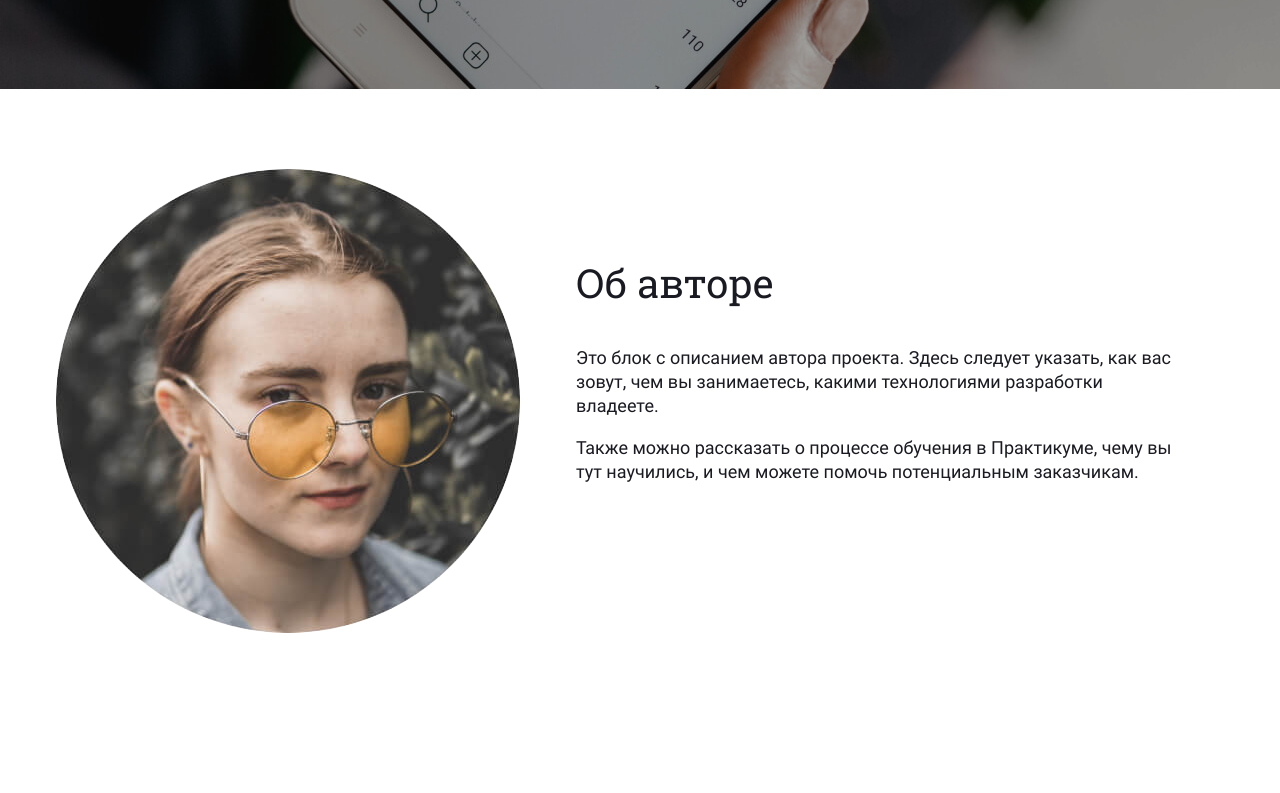
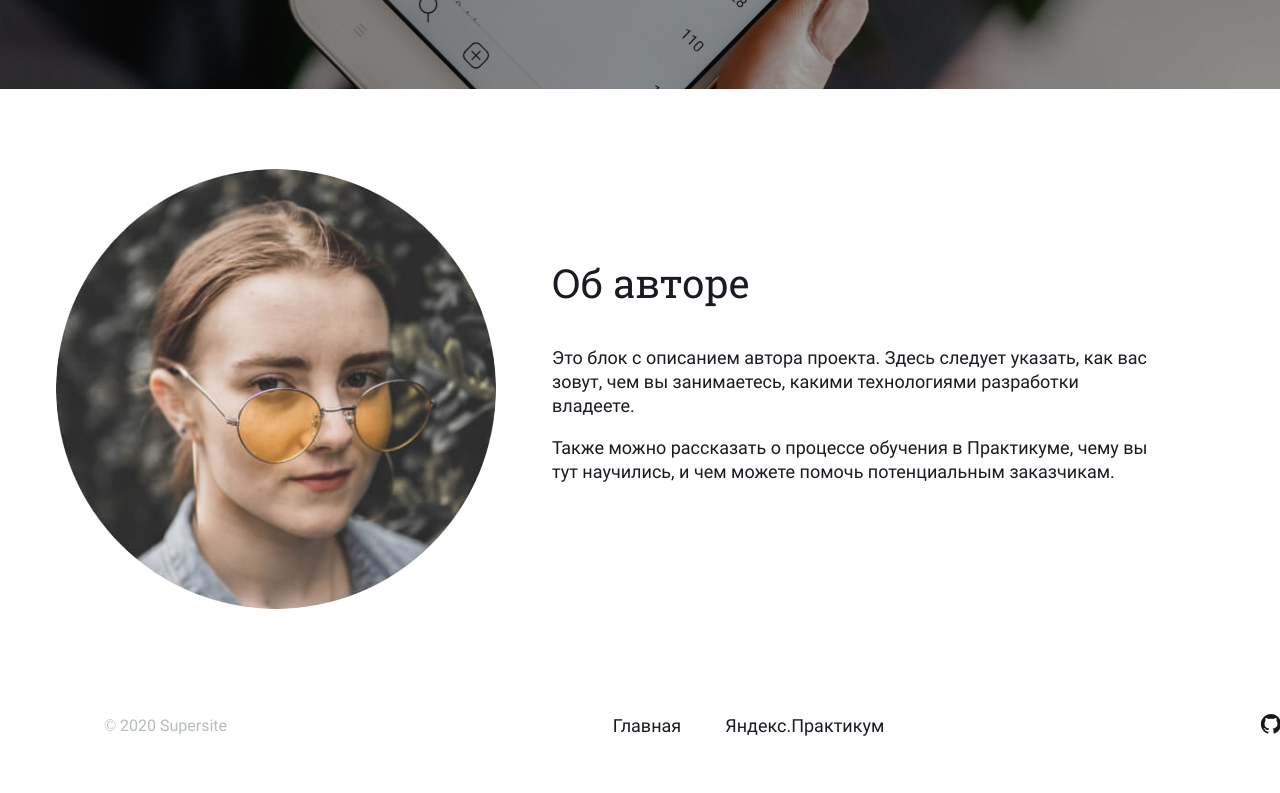
Before and after one commit to Mimitabu/news-explorer-frontend, a website built with webpack: page src/index.html in a window 1280 px wide. Shown: the part 487-1280 px from the top of the page. Before the commit the page ends 1224 px from the top, so only its background shows below. Built offline with nearby package versions, Linux system fonts and the light colour scheme.

Commit message:
add footer

```diff
--- a/src/blocks/about-author/about-author.css
+++ b/src/blocks/about-author/about-author.css
@@ -6,4 +6,6 @@
 .about-author {
   display: flex;
   flex-direction: row;
+  width: 100%;
+  height: 624px;
 }
--- /dev/null
+++ b/src/blocks/footer/__content/footer__content.css
@@ -0,0 +1,7 @@
+.footer__content {
+  display: flex;
+  flex-direction: row;
+  justify-content: space-between;
+  align-items: center;
+  margin: auto 104px;
+}
--- /dev/null
+++ b/src/blocks/footer/__copyright/footer__copyright.css
@@ -0,0 +1,9 @@
+.footer__copyright {
+  font-family: 'Roboto';
+  font-style: normal;
+  font-weight: normal;
+  font-size: 16px;
+  line-height: 22px;
+  color: #B6BCBF;
+  margin: 0px;
+}
--- /dev/null
+++ b/src/blocks/footer/__main-link/footer__main-link.css
@@ -0,0 +1,11 @@
+.footer__main-link {
+  font-family: Roboto;
+  font-style: normal;
+  font-weight: normal;
+  font-size: 18px;
+  line-height: 24px;
+  text-align: center;
+  color: #1A1B22;
+  text-decoration: none;
+  margin-left: 40px;
+}
--- /dev/null
+++ b/src/blocks/footer/__social-link/footer__social-link.css
@@ -0,0 +1,4 @@
+.footer__social-link {
+  margin-left: 30px;
+  text-decoration: none;
+}
--- /dev/null
+++ b/src/blocks/footer/footer.css
@@ -0,0 +1,9 @@
+@import url(./__content/footer__content.css);
+@import url(./__copyright/footer__copyright.css);
+@import url(./__main-link/footer__main-link.css);
+@import url(./__social-link/footer__social-link.css);
+
+.footer {
+  width: 100%;
+  height: 80px;
+}
--- /dev/null
+++ b/src/blocks/header/__login/header__login.css
@@ -0,0 +1,6 @@
+.header__login {
+  border: 1px solid #FFFFFF;
+  box-sizing: border-box;
+  border-radius: 100px;
+  padding: 12px 12px 12px 20px;
+}
--- a/src/blocks/header/header.css
+++ b/src/blocks/header/header.css
@@ -7,6 +7,7 @@
 @import url(./__logout/header__logout.css);
 @import url(./__user-name/header__user-name.css);
 @import url(./__exit/header__exit.css);
+@import url(./__login/header__login.css);
 
 .header {
   width: 100%;
--- a/src/index.html
+++ b/src/index.html
@@ -24,13 +24,13 @@
           </nav>
           </div>
       </header>
-      <!--
+<!--
         <header class="header header_unauthorized">
         <div class="header__items">
           <h2 class="header__title">NewsExplorer</h2>
           <nav class="header__nav">
-            <a href="#" class="header__main">Главная</a>
-            <a href="#" class="header__login">Авторизоваться</a>
+            <a href="#" class="header__link header__main">Главная</a>
+            <a href="#" class="header__link header__login">Авторизоваться</a>
           </nav>
           </div>
       </header>
@@ -54,6 +54,23 @@
         <p class="about-author__text">Также можно рассказать о процессе обучения в Практикуме, чему вы тут научились, и чем можете помочь потенциальным заказчикам.</p>
       </div>
     </section>
+    <footer class="footer">
+      <div class="footer__content">
+        <p class="footer__copyright">&#169 2020 Supersite</p>
+        <div class="footer__main-links">
+          <a href="#" class="footer__main-link">Главная</a>
+          <a href="https://praktikum.yandex.ru" class="footer__main-link">Яндекс.Практикум</a>
+        </div>
+        <div class="footer__social-links">
+          <a href="https://github.com/Mimitabu" class="footer__social-link">
+            <img class="footer__img" src="<%=require('./images/githab.svg').default%>" alt="Githab link">
+          </a>
+          <a href="https://www.facebook.com/marie.slavina" class="footer__social-link">
+            <img class="footer__img" src="<%=require('./images/facebook.svg').default%>" alt="Facebook link">
+          </a>
+        </div>
+      </div>
+    </footer>
   </div>
       <script src="<%= htmlWebpackPlugin.files.chunks.main.entry %>"></script>
 </body>
--- a/src/style.css
+++ b/src/style.css
@@ -5,3 +5,4 @@
 @import url(./blocks/header-search-page/header-search-page.css);
 @import url(./blocks/search/search.css);
 @import url(./blocks/about-author/about-author.css);
+@import url(./blocks/footer/footer.css);
```
Also changed, not shown: src/images/facebook.svg (added), src/images/githab.svg (added).
